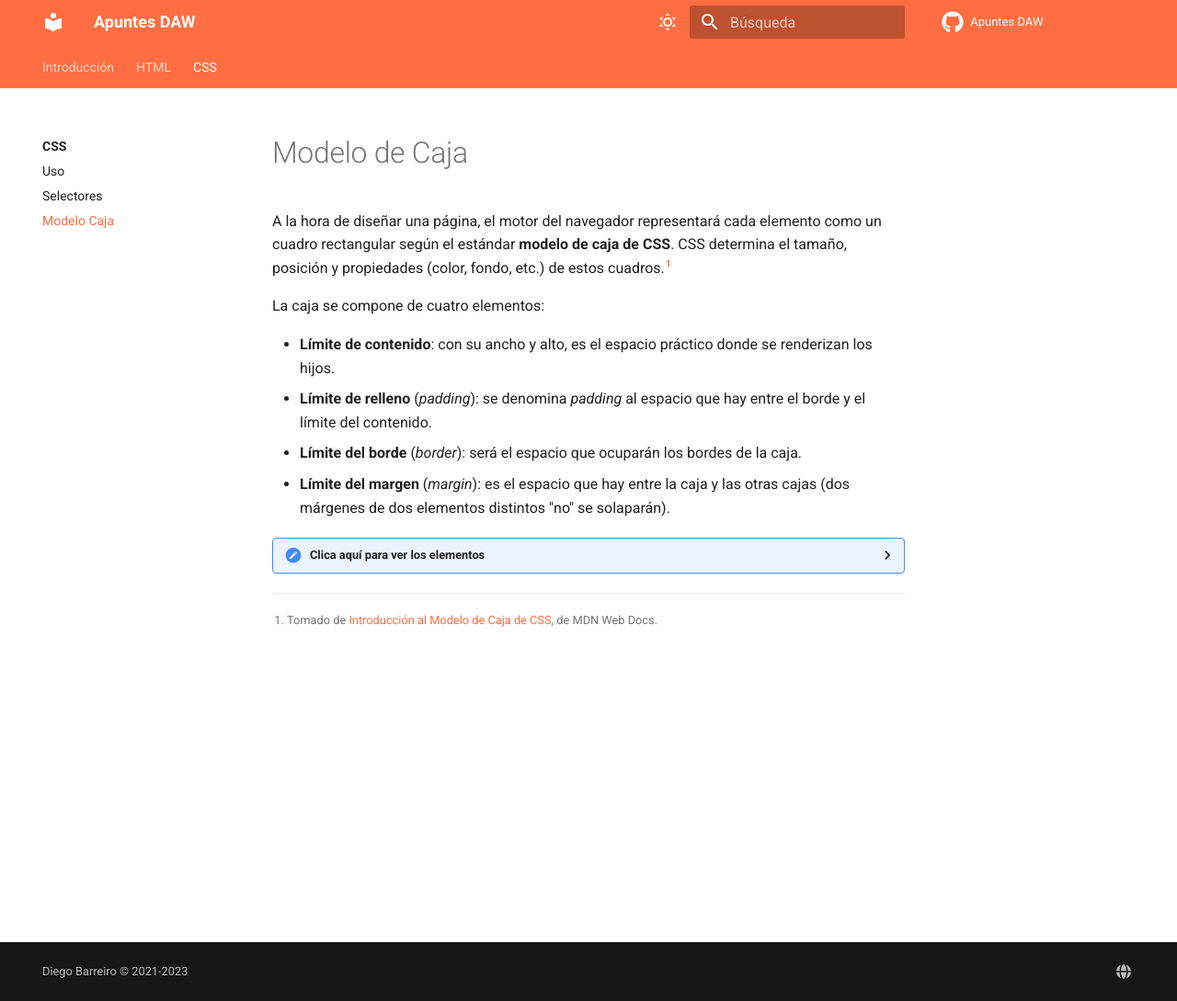
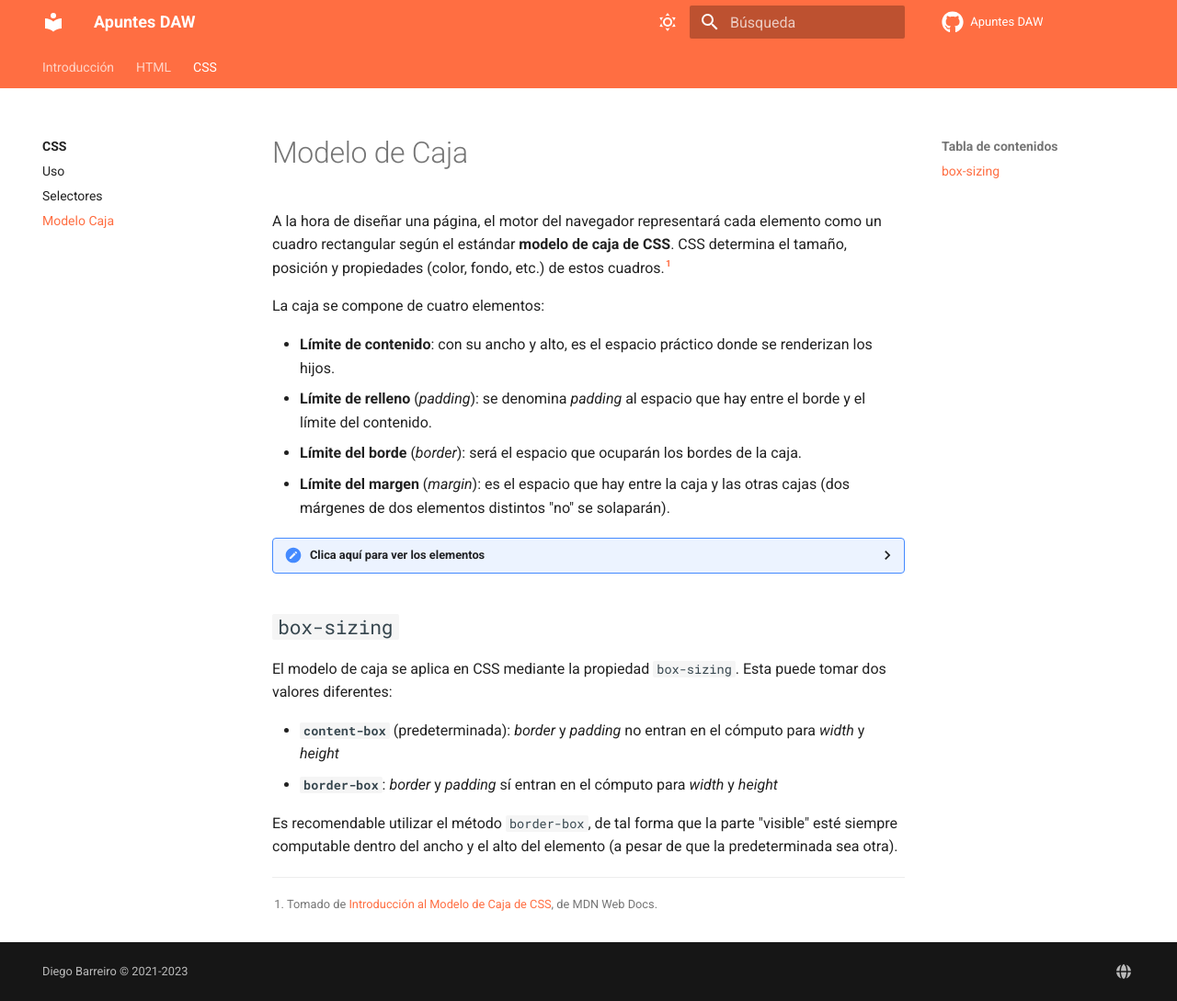
Before and after one commit to BarreiroCollege/USC-DAW, an MkDocs documentation site: the page built from daw/css/caja.md, in a window 1280 px wide and 1089 px high. Shown: the whole window at 92% size. Built offline with MkDocs 1.6.1 and Material for MkDocs 9.7.7, drawn with Linux system fonts in a browser that asks for light colours; comment, search, counter and statistics services are not loaded.

Commit message:
Quick Fixes

```diff
--- a/daw/css/caja.md
+++ b/daw/css/caja.md
@@ -14,7 +14,17 @@
 
 ??? summary "Clica aquí para ver los elementos"
 
-    ![Caja](https://developer.mozilla.org/en-US/docs/Web/CSS/CSS_Box_Model/Introduction_to_the_CSS_box_model/boxmodel-(3).png)
+    ![Caja](https://developer.mozilla.org/en-US/docs/Web/CSS/CSS_Box_Model/Introduction_to_the_CSS_box_model/boxmodel.png)
+
+## `box-sizing`
+
+El modelo de caja se aplica en CSS mediante la propiedad `box-sizing`. Esta puede tomar dos valores diferentes:
+
+* **`content-box`** (predeterminada): _border_ y _padding_ no entran en el cómputo para _width_ y _height_
+* **`border-box`**: _border_ y _padding_ sí entran en el cómputo para _width_ y _height_
+
+Es recomendable utilizar el método `border-box`, de tal forma que la parte "visible" esté siempre computable dentro
+del ancho y el alto del elemento (a pesar de que la predeterminada sea otra).
 
 
 [^1]: Tomado de [Introducción al Modelo de Caja de CSS](https://developer.mozilla.org/es/docs/Web/CSS/CSS_Box_Model/Introduction_to_the_CSS_box_model),
```
Also changed, not shown: daw/index.md (+1 -1 lines).
